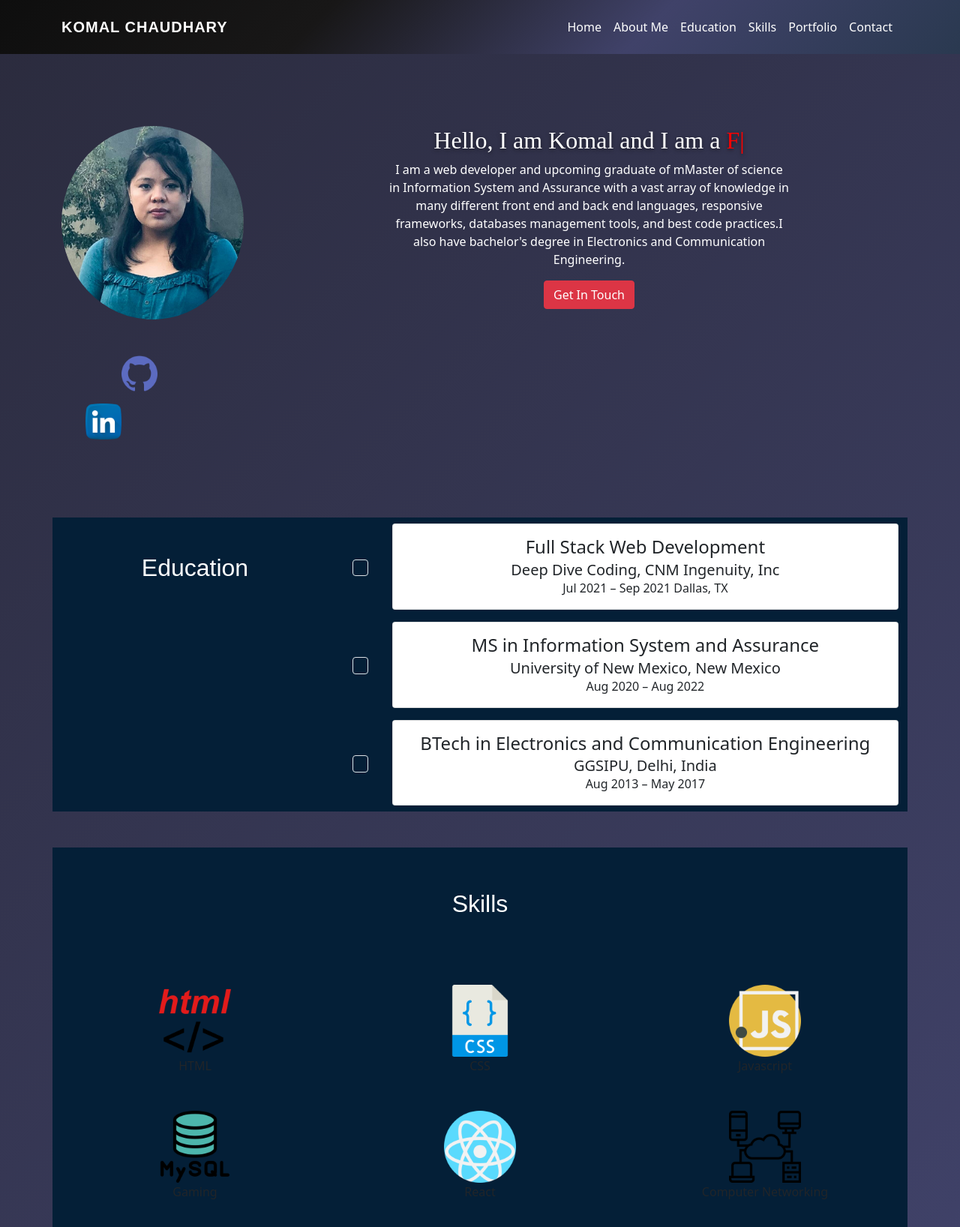
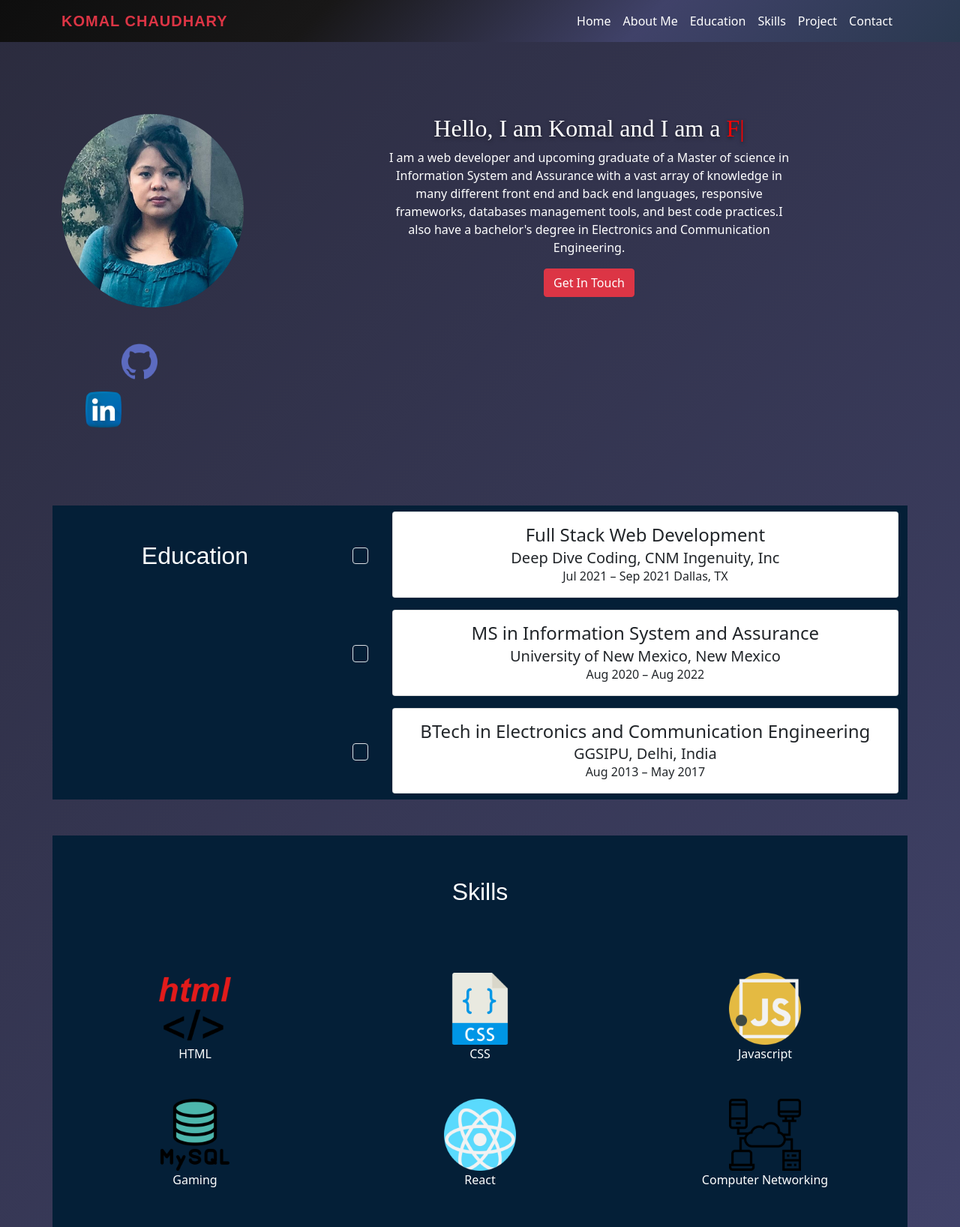
Before and after one commit to kchaudhary1/my-pwp-komalch, a plain HTML site: page public_html/index.html in a window 1280 px wide. Shown: the top 1636 px of the page at 75% size. Drawn offline with nearby package versions, Linux system fonts and the light colour scheme; some packages are replaced by stand-ins of ours; a script that the page names is missing.

Commit message:
change on introduction

```diff
--- a/public_html/index.html
+++ b/public_html/index.html
@@ -14,10 +14,13 @@
     <title>Komal Chaudhary</title>
 </head>
 <body>
+<!--Navbar-->
 <header>
-    <nav class="navbar navbar-expand-lg navbar-dark p-3" data-spy="affix" data-offset-top="197">
+    <nav class="navbar navbar-expand-lg navbar-dark fixed-top">
         <div class="container">
-            <a class="navbar-brand" href="#"><div id="typing"></div></a>
+            <a class="navbar-brand text-danger" href="#">
+                <div id="typing"></div>
+            </a>
 
             <button class="navbar-toggler" type="button" data-bs-toggle="collapse" data-bs-target="#navbarNav"
                     aria-controls="navbarNav" aria-expanded="false" aria-label="Toggle navigation">
@@ -38,7 +41,7 @@
                         <a class="nav-link active text-white" href="#skill">Skills</a>
                     </li>
                     <li class="nav-item">
-                        <a class="nav-link active text-white" href="#project">Portfolio</a>
+                        <a class="nav-link active text-white" href="#project">Project</a>
                     </li>
                     <li class="nav-item">
                         <a class="nav-link active text-white" href="#contact">Contact</a>
@@ -49,24 +52,29 @@
         </div>
     </nav>
 </header>
-
+<!--About Me-->
 <section class="py-5" id="AboutMe">
     <div class="container mt-5">
         <div class="row g-5">
             <div class="col-md-3">
-                <img class="img-fluid mx-auto d-block rounded-circle" src="./images/Komal-Picture%20(1).jpg" alt="fill murry">
+                <img class="img-fluid img-responsive mx-auto d-block rounded-circle" src="./images/Komal-Picture%20(1).jpg"
+                     alt="fill murry">
                 <h2 class="m-3 p-3">
                     <a>
                         <img src="documentation/images/github.png" class="icon mx-5 mt-3" alt='github icon'>
                     </a>
                     <a href="https://www.linkedin.com/public-profile/settings?trk=d_flagship3_profile_self_view_public_profile&lipi=urn%3Ali%3Apage%3Ad_flagship3_profile_self_edit_top_card%3B7LEcnFB4Q0mgzC9ol5C9yQ%3D%3D">
-                    <img class="img-responsive icon mt-3" src="documentation/images/linkedin.png" alt='linkedin icon'>
+                        <img class="img-responsive icon mt-3" src="documentation/images/linkedin.png"
+                             alt='linkedin icon'>
                     </a>
                 </h2>
             </div>
             <div class="col-10 col-md-6 d-block mx-auto text-center">
                 <div class="About-area"><h2>Hello, I am Komal and I am a <span class="animate"></span></h2></div>
-                <p class="text-white">I am a web developer and upcoming graduate of mMaster of science in Information System and Assurance with a vast array of knowledge in many different front end and back end languages, responsive frameworks, databases management tools, and best code practices.I also have bachelor's degree in Electronics and Communication Engineering.</p>
+                <p class="text-white">I am a web developer and upcoming graduate of a Master of science in Information
+                    System and Assurance with a vast array of knowledge in many different front end and back end
+                    languages, responsive frameworks, databases management tools, and best code practices.I also have
+                    a bachelor's degree in Electronics and Communication Engineering.</p>
                 <div class="row justify-content-center text-center">
                     <div class="col">
                         <a href="#contact" class="btn btn-danger">Get In Touch</a>
@@ -78,7 +86,7 @@
 </section>
 <!--Education-->
 
-<section class="education container home-section wg-experience mt-4 mb-5 text-center">
+<section id="education" class="education container home-section wg-experience mt-4 mb-5 text-center">
     <div class="row">
         <div class="col-12 col-lg-4 section-heading">
             <h2 class="p-5">Education</h2>
@@ -175,7 +183,7 @@
     </div>
 </section>
 <!--Skills-->
-<div class="container education py-md-2 mx-auto text-" id="skill">
+<div class="container education py-md-2 mx-auto text-white" id="skill">
     <div class="row justify-content-center text-center">
         <div class="col">
             <h2 class="p-5">Skills</h2>
@@ -235,9 +243,9 @@
                 <div class="card-body">
                     <h5 class="card-title">Scholarship Finder App</h5>
                     <p class="card-text">
-                        Scholarship Finder is an informational web app which shows scholarships available for New Mexico Students.
+                        Scholarship Finder is an informational web app which shows scholarships available for New Mexico
+                        Students.
                     </p>
-                    <a href="#" class="btn btn-danger">See Project</a>
                 </div>
             </div>
         </div>
@@ -256,7 +264,6 @@
                         Analyzed how various factor's are influencing household income in USA.
 
                     </p>
-                    <a href="#" class="btn btn-danger">Get In Touch</a>
                 </div>
             </div>
         </div>
@@ -271,9 +278,9 @@
                 <div class="card-body">
                     <h5 class="card-title">Hospital ERD and Database</h5>
                     <p class="card-text">
-                        Developed a database system for a hospital working with other team members using mySQL and tools like Heidi and Visio.
+                        Developed a database system for a hospital working with other team members using mySQL and tools
+                        like Heidi and Visio.
                     </p>
-                    <a href="#" class="btn btn-danger">See Project</a>
                 </div>
             </div>
         </div>
@@ -288,9 +295,9 @@
                 <div class="card-body">
                     <h5 class="card-title">Metal Detector</h5>
                     <p class="card-text">
-                        Built a Metal Detector using Microcontroller and other electronic components along with other teammates.
+                        Built a Metal Detector using Microcontroller and other electronic components along with other
+                        teammates.
                     </p>
-                    <a href="#" class="btn btn-danger">See Project</a>
                 </div>
             </div>
         </div>
@@ -299,7 +306,7 @@
 </div>
 
 <!--Forms-->
-<section class="container mx-auto text-white" id="contact-me" >
+<section class="container mx-auto text-white" id="contact-me">
     <h2 class="text-center p-5">Contact</h2>
     <div class="row m-md-auto justify-content-center">
         <div class="contact-form col-md-8 my-4">
@@ -318,7 +325,8 @@
                 </div>
                 <div class="form-group">
                     <label for="message">Message</label>
-                    <textarea class="form-control" id="message" name="message" rows="3" placeholder="Message"></textarea>
+                    <textarea class="form-control" id="message" name="message" rows="3"
+                              placeholder="Message"></textarea>
                 </div>
                 <div class="col-auto m-3">
                     <div class="g-recaptcha" data-sitekey="6Lf_5wccAAAAAJ_eFwh5xxIEEhfqdL-ISaYfSOHr"></div>
@@ -341,10 +349,13 @@
     <p class="text-white">© Komal Chaudhary</p>
 </footer>
 
-<script src="https://code.jquery.com/jquery-3.6.0.min.js" integrity="sha256-/xUj+3OJU5yExlq6GSYGSHk7tPXikynS7ogEvDej/m4=" crossorigin="anonymous"></script>
+<script src="https://code.jquery.com/jquery-3.6.0.min.js"
+        integrity="sha256-/xUj+3OJU5yExlq6GSYGSHk7tPXikynS7ogEvDej/m4=" crossorigin="anonymous"></script>
 
 <!-- Option 1: Bootstrap Bundle with Popper -->
-<script src="https://cdn.jsdelivr.net/npm/bootstrap@5.1.0/dist/js/bootstrap.bundle.min.js" integrity="sha384-U1DAWAznBHeqEIlVSCgzq+c9gqGAJn5c/t99JyeKa9xxaYpSvHU5awsuZVVFIhvj" crossorigin="anonymous"></script>
+<script src="https://cdn.jsdelivr.net/npm/bootstrap@5.1.0/dist/js/bootstrap.bundle.min.js"
+        integrity="sha384-U1DAWAznBHeqEIlVSCgzq+c9gqGAJn5c/t99JyeKa9xxaYpSvHU5awsuZVVFIhvj"
+        crossorigin="anonymous"></script>
 <!-- Make sure to use Jquery min and not the slim version provided by Bootstrap -->
 <!-- jQuery Form, Validate, Additional Methods, -->
 <script crossorigin="anonymous" integrity="sha256-2Pjr1OlpZMY6qesJM68t2v39t+lMLvxwpa8QlRjJroA="
```
Lines whose indentation alone changed are shown as unchanged.
